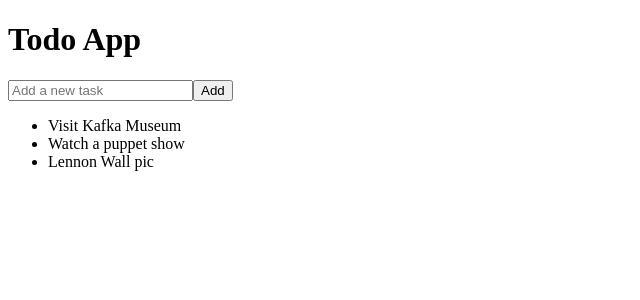
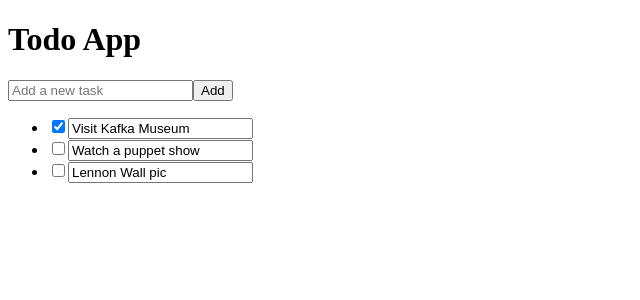
Before and after one commit to madyanes/task-management-app, a React (Vite) app: page / in a window 1280 px wide. Shown: the top 300 px of the page, without its empty margins (0-640 px from the left). Built offline with nearby package versions, Linux system fonts and the light colour scheme.

Commit message:
[FEAT] task done/undone

```diff
--- a/src/App.jsx
+++ b/src/App.jsx
@@ -17,11 +17,21 @@ function App() {
     ])
   }
 
+  function handleCheckTask(taskId) {
+    const updatedTasks = tasks.map((task) => {
+      if (task.id === taskId) {
+        return { ...task, done: !task.done }
+      }
+      return task
+    })
+    setTasks(updatedTasks)
+  }
+
   return (
     <>
       <h1>Todo App</h1>
       <AddTask onAddTask={handleAddTask} />
-      <TaskList tasks={tasks} />
+      <TaskList tasks={tasks} onCheckTask={handleCheckTask} />
     </>
   )
 }
--- a/src/components/TaskList.jsx
+++ b/src/components/TaskList.jsx
@@ -1,9 +1,16 @@
-function TaskList({ tasks }) {
+function TaskList({ tasks, onCheckTask }) {
   return (
     <>
       <ul>
         {tasks.map((task) => (
-          <li key={task.id}>{task.text}</li>
+          <li key={task.id}>
+            <input
+              type='checkbox'
+              checked={task.done}
+              onChange={() => onCheckTask(task.id)}
+            />
+            <input type='text' value={task.text} readOnly />
+          </li>
         ))}
       </ul>
     </>
```
